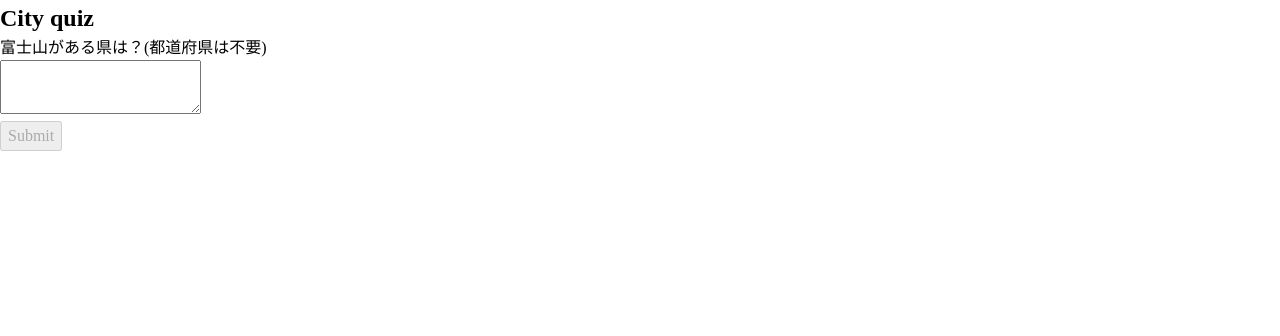
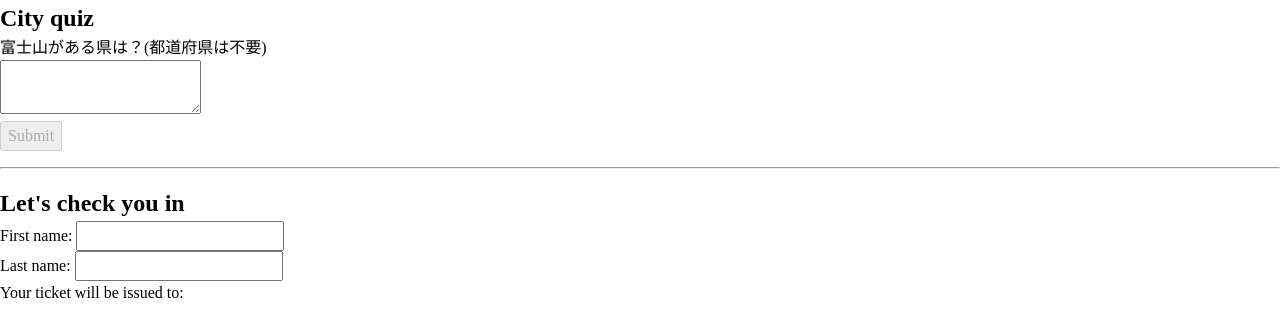
Before and after one commit to takunagai/react-official-tutorial, a React (Create React App) app: page / in a window 1280 px wide. Shown: the top 336 px of the page. Built offline with nearby package versions, Linux system fonts and the light colour scheme.

Commit message:
状態の入力に応じて反応させる 2a - 姓名入力でフルネーム表示 (動くが余分な状態変数がありダメな例)

```diff
--- /dev/null
+++ b/src/Form7.jsx
@@ -0,0 +1,41 @@
+import { useState } from 'react'
+
+export default function Form7() {
+  const [firstName, setFirstName] = useState('')
+  const [lastName, setLastName] = useState('')
+  const [fullName, setFullName] = useState('') // 不要な状態変数
+
+  function handleFirstNameChange(e) {
+    setFirstName(e.target.value)
+    setFullName(e.target.value + ' ' + lastName) // 不要な文字組み立て
+  }
+
+  function handleLastNameChange(e) {
+    setLastName(e.target.value)
+    setFullName(firstName + ' ' + e.target.value) // 不要な文字組み立て
+  }
+
+  return (
+    <>
+      <hr />
+      <h2>Let's check you in</h2>
+      <label>
+        First name: {' '}
+        <input
+          type="text"
+          value={firstName}
+          onChange={handleFirstNameChange}
+        />
+      </label><br />
+      <label>
+        Last name: {' '}
+        <input
+          type="text"
+          value={lastName}
+          onChange={handleLastNameChange}
+        />
+      </label>
+      <p>Your ticket will be issued to: <b>{fullName}</b></p>
+    </>
+  )
+}
--- a/src/index.js
+++ b/src/index.js
@@ -36,6 +36,7 @@ import './index.css'
 // import TaskApp from './TaskApp'
 // import TaskApp2 from './TaskApp2'
 import Form6 from './Form6'
+import Form7 from './Form7'
 
 
 const container = document.getElementById('root')
@@ -78,6 +79,7 @@ root.render(
     {/*<TaskApp />*/}
     {/*<TaskApp2 />*/}
     <Form6 />
+    <Form7 />
   </React.StrictMode>
 )
 
```
Also changed, not shown: 1 other file (tests, documents, lock files or other folders).
